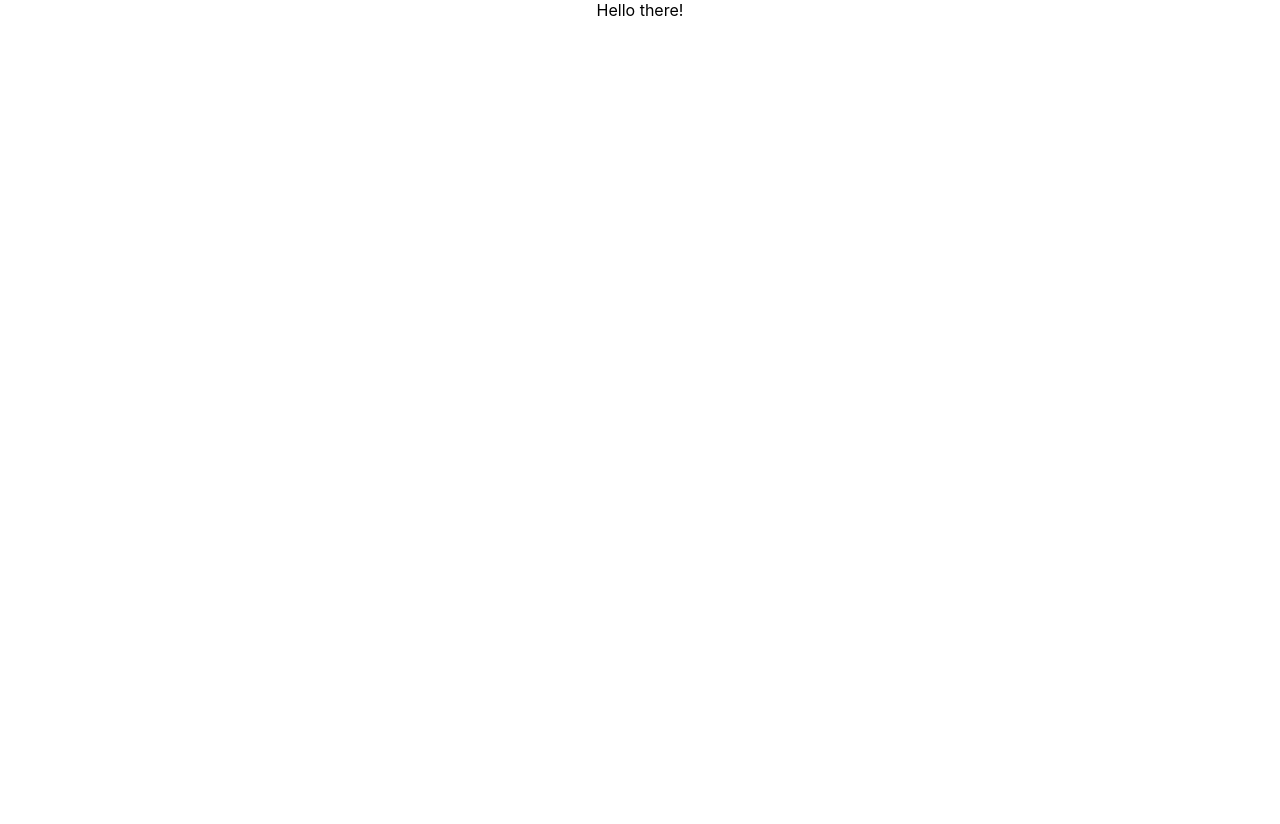
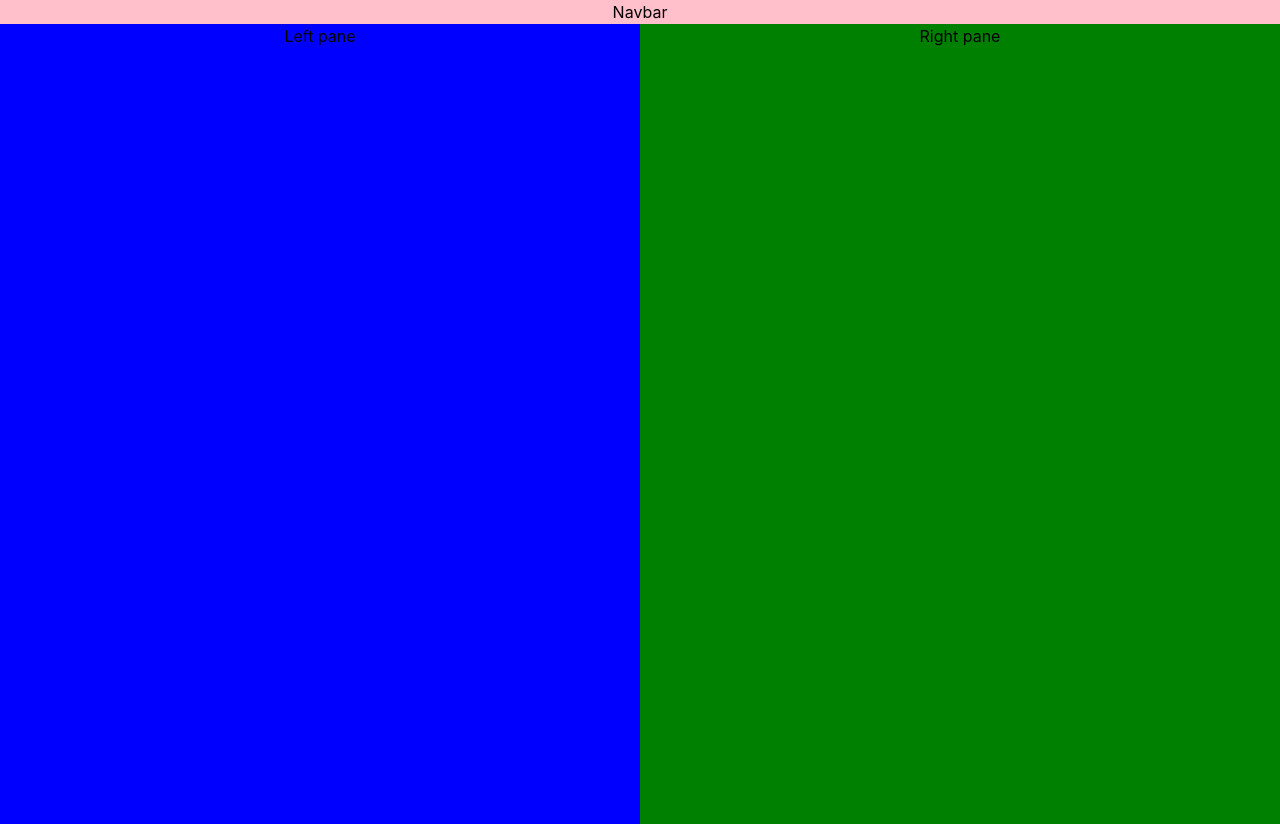
Before and after one commit to Jayraj-R/Chat, a React (Create React App) app: page / in a window 1280 px wide. Before the commit the page ends 800 px from the top, so only its background shows below. Built offline with nearby package versions, Linux system fonts and the light colour scheme.

Commit message:
chore: Initial setup and layout with tailwind css

```diff
--- a/package.json
+++ b/package.json
@@ -34,5 +34,8 @@
       "last 1 firefox version",
       "last 1 safari version"
     ]
+  },
+  "devDependencies": {
+    "tailwindcss": "^3.3.3"
   }
 }
--- a/src/App.js
+++ b/src/App.js
@@ -1,11 +1,30 @@
 import './App.css';
 
 function App() {
-  return (
-    <div className="App">
-      Hello there!
-    </div>
-  );
+	return (
+		<div className='App container mx-auto flex-auto'>
+			<section
+				className='navbar_container container mx-auto'
+				style={{ background: 'pink' }}
+			>
+				Navbar
+			</section>
+			<div className='body__container container mx-auto flex flex-row h-screen'>
+				<section
+					className='left__pane__container container'
+					style={{ background: 'blue' }}
+				>
+					Left pane
+				</section>
+				<section
+					className='right__pane__container container'
+					style={{ background: 'green' }}
+				>
+					Right pane
+				</section>
+			</div>
+		</div>
+	);
 }
 
 export default App;
--- /dev/null
+++ b/tailwind.config.js
@@ -0,0 +1,23 @@
+/** @type {import('tailwindcss').Config} */
+module.exports = {
+	content: ['./src/**/*.{js,jsx,ts,tsx}'],
+	theme: {
+		colors: {
+			white: '#FBFDFF',
+			black: '#14181D',
+			black: '#14191D',
+			'blue-light': '#C1D2DF',
+			gray: '#a6acb1',
+			'gray-light': '#C3CED3',
+			'gray-dark': '#3d4347',
+			'brown-golden': '#cb8000',
+			'brown-light': '#ffb544',
+		},
+		fontFamily: {
+			sans: ['Graphik', 'sans-serif'],
+			serif: ['Merriweather', 'serif'],
+		},
+		extend: {},
+	},
+	plugins: [],
+};
```
Also changed, not shown: src/index.css (+8 -8 lines), 1 other file (tests, documents, lock files or other folders).
